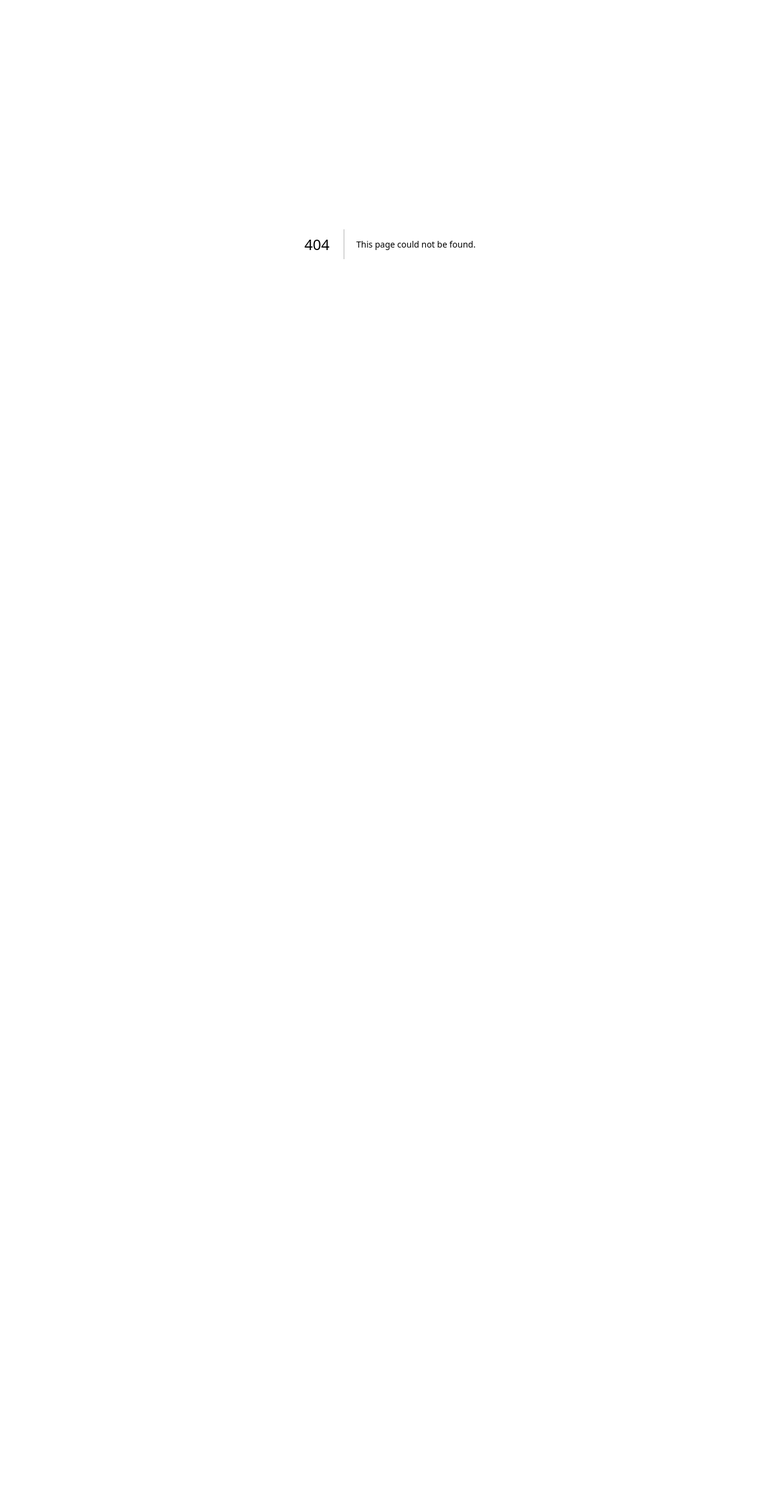
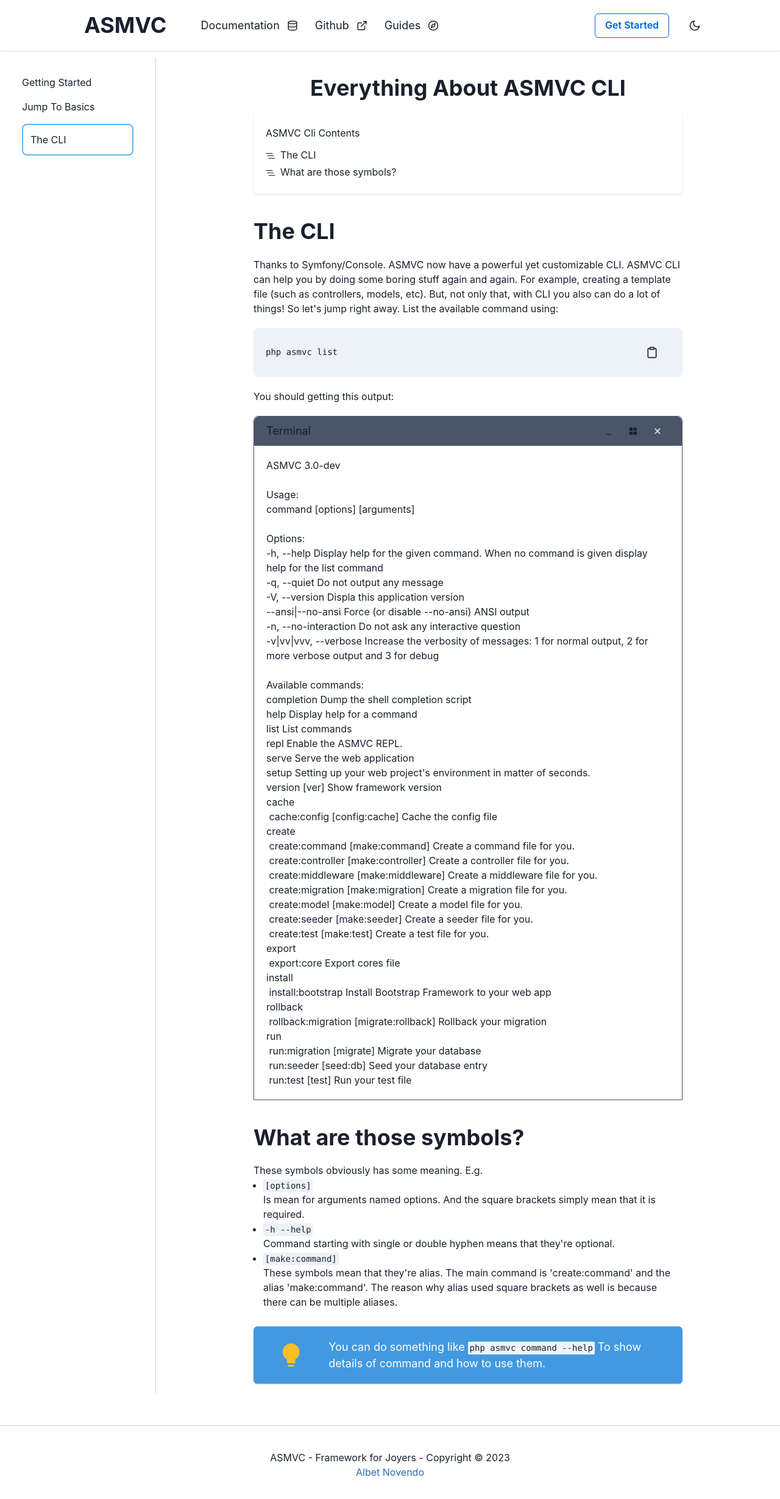
Before and after one commit to albetnov/asmvc-docs, a Next.js app: page /docs/basics/commands in a window 1280 px wide. Before the commit this address had no page. Shown: the top 2458 px of the page at 61% size. Before the commit the page ends 800 px from the top, so only its background shows below. Built offline with nearby package versions, Linux system fonts and the light colour scheme.

Commit message:
feat: add commands interface section

```diff
--- a/Components/Docs/Layout.tsx
+++ b/Components/Docs/Layout.tsx
@@ -7,7 +7,7 @@
     GridItem, Heading,
 } from "@chakra-ui/react";
 import MainLayout from "../Layout";
-import {PropsWithChildren} from "react";
+import {PropsWithChildren, useEffect, useLayoutEffect, useState} from "react";
 import NavLink from "./NavLink";
 import {useRouter} from "next/router";
 import AccordionLink from "./AccordionLink";
@@ -23,7 +23,14 @@
 
 export default function Layout({title, desc, children, navigations, subTitle, navigatorTitle}: DocsLayoutProps) {
     const router = useRouter();
-    const index = router.pathname === "/docs" || router.pathname.startsWith("/docs/starting") ? 0 : 1;
+    const determineRoute = () => {
+        if (router.pathname.startsWith("/docs/basics")) {
+            return 1;
+        }
+        return 0;
+    }
+
+    const [index, setIndex] = useState(() => determineRoute());
 
     return (
         <MainLayout title={title ? 'ASMVC Docs | ' + title : "ASMVC Docs"} desc={desc}>
@@ -35,6 +42,9 @@
                             {title: "What's new ?", href: "/docs/starting/new"},
                             {title: "QuickStart: Hello World App", href: "/docs/starting/quickstart"},
                             {title: "The Environment", href: "/docs/starting/environment"}
+                        ]}/>
+                        <AccordionLink title="Jump To Basics" links={[
+                            {title: "The CLI", href: "/docs/basics/commands"}
                         ]}/>
                     </Accordion>
                 </GridItem>
--- /dev/null
+++ b/pages/docs/basics/commands/index.tsx
@@ -0,0 +1,110 @@
+import Layout from "../../../../Components/Docs/Layout";
+import Section from "../../../../Components/Docs/Section";
+import {Box, Button, Code, Flex, Link, ListItem, Text, UnorderedList} from "@chakra-ui/react";
+import CodeOneLine from "../../../../Components/Docs/CodeOneLine";
+import {MdClose, MdMinimize, MdWindow} from "react-icons/md";
+import ListInfo from "../../../../Components/Docs/ListInfo";
+import TipsCard from "../../../../Components/Docs/TipsCard";
+
+const navigations = [
+    {link: "the-cli", title: "The CLI"},
+    {link: "symbols-mean", title: "What are those symbols?"}
+];
+
+export default function Commands() {
+    return (
+        <Layout title="Commands Interface" subTitle="Everything About ASMVC CLI" navigations={navigations}
+                navigatorTitle="ASMVC Cli Contents">
+            <Section navigator={navigations[0]}>
+                <Text>Thanks to <Link
+                    href="https://packagist.org/packages/symfony/console">Symfony/Console</Link>. ASMVC now have a
+                    powerful yet customizable CLI. ASMVC CLI can help you by doing some boring stuff again and
+                    again. For example, creating a template file (such as controllers, models, etc). But, not only that,
+                    with CLI you also can do a lot of things! So let&apos;s jump right away. List the available
+                    command using:</Text>
+                <CodeOneLine text="php asmvc list"/>
+                <Text>You should getting this output:</Text>
+                <Box roundedTop="lg" border="1px solid" my={5} borderColor="gray.600">
+                    <Flex roundedTop="lg" bg="gray.600" py={1} px={5} justifyContent="space-between"
+                          alignItems="center">
+                        <Text fontSize="lg">Terminal</Text>
+                        <Flex>
+                            <Button rounded="full" bg="none" p={3}>
+                                <MdMinimize/>
+                            </Button>
+                            <Button rounded="full" bg="none" p={3}>
+                                <MdWindow/>
+                            </Button>
+                            <Button rounded="full" bg="none" p={3} colorScheme="red"
+                                    color="white">
+                                <MdClose/>
+                            </Button>
+                        </Flex>
+                    </Flex>
+                    <Box p={5}>
+                        <Text>
+                            ASMVC 3.0-dev <br/>
+                            <br/>
+                            Usage: <br/>
+                            command [options] [arguments]<br/>
+                            <br/>
+                            Options:<br/>
+                            -h, --help Display help for the given command. When no command is given display help for the
+                            list command <br/>
+                            -q, --quiet Do not output any message<br/>
+                            -V, --version Displa this application version<br/>
+                            --ansi|--no-ansi Force (or disable --no-ansi) ANSI output<br/>
+                            -n, --no-interaction Do not ask any interactive question<br/>
+                            -v|vv|vvv, --verbose Increase the verbosity of messages: 1 for normal output, 2 for more
+                            verbose output and 3 for debug<br/>
+                            <br/>
+                            Available commands:<br/>
+                            completion Dump the shell completion script<br/>
+                            help Display help for a command<br/>
+                            list List commands<br/>
+                            repl Enable the ASMVC REPL.<br/>
+                            serve Serve the web application<br/>
+                            setup Setting up your web project&apos;s environment in matter of seconds.<br/>
+                            version [ver] Show framework version<br/>
+                            cache<br/>
+                            &nbsp;cache:config [config:cache] Cache the config file<br/>
+                            create<br/>
+                            &nbsp;create:command [make:command] Create a command file for you.<br/>
+                            &nbsp;create:controller [make:controller] Create a controller file for you.<br/>
+                            &nbsp;create:middleware [make:middleware] Create a middleware file for you.<br/>
+                            &nbsp;create:migration [make:migration] Create a migration file for you.<br/>
+                            &nbsp;create:model [make:model] Create a model file for you.<br/>
+                            &nbsp;create:seeder [make:seeder] Create a seeder file for you.<br/>
+                            &nbsp;create:test [make:test] Create a test file for you.<br/>
+                            export<br/>
+                            &nbsp;export:core Export cores file<br/>
+                            install<br/>
+                            &nbsp;install:bootstrap Install Bootstrap Framework to your web app<br/>
+                            rollback<br/>
+                            &nbsp;rollback:migration [migrate:rollback] Rollback your migration<br/>
+                            run<br/>
+                            &nbsp;run:migration [migrate] Migrate your database<br/>
+                            &nbsp;run:seeder [seed:db] Seed your database entry<br/>
+                            &nbsp;run:test [test] Run your test file<br/>
+                        </Text>
+                    </Box>
+                </Box>
+            </Section>
+            <Section navigator={navigations[1]}>
+                <Text>These symbols obviously has some meaning. E.g.</Text>
+                <UnorderedList>
+                    <ListInfo name="[options]" description="Is mean for arguments named options. And the square brackets
+                    simply mean that it is required."/>
+                    <ListInfo name="-h --help"
+                              description="Command starting with single or double hyphen means that they're optional."/>
+                    <ListInfo name="[make:command]"
+                              description="These symbols mean that they're alias. The main command is 'create:command' and the
+                              alias 'make:command'. The reason why alias used square brackets as well is because
+                              there can be multiple aliases."/>
+                </UnorderedList>
+                <TipsCard>You can do something like <Code>php asmvc command --help</Code> To show details of command and
+                    how to use them.</TipsCard>
+            </Section>
+        </Layout>
+    )
+}
```
